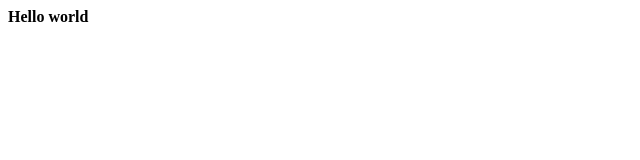
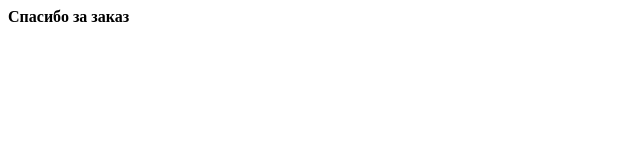
Before and after one commit to Puhnatiy/lessons, a plain HTML site: page index.html in a window 1280 px wide. Shown: the full height of the page, 0-640 px from the left. Drawn offline with Linux system fonts and the light colour scheme.

Commit message:
Update index.html

```diff
--- a/index.html
+++ b/index.html
@@ -1,5 +1,5 @@
 <div class="row">
     <div class="col-lg-12">
-        <b>Hello world</b> <br />
+        <b>Спасибо за заказ</b> <br />
     </div>
 </div>
```
